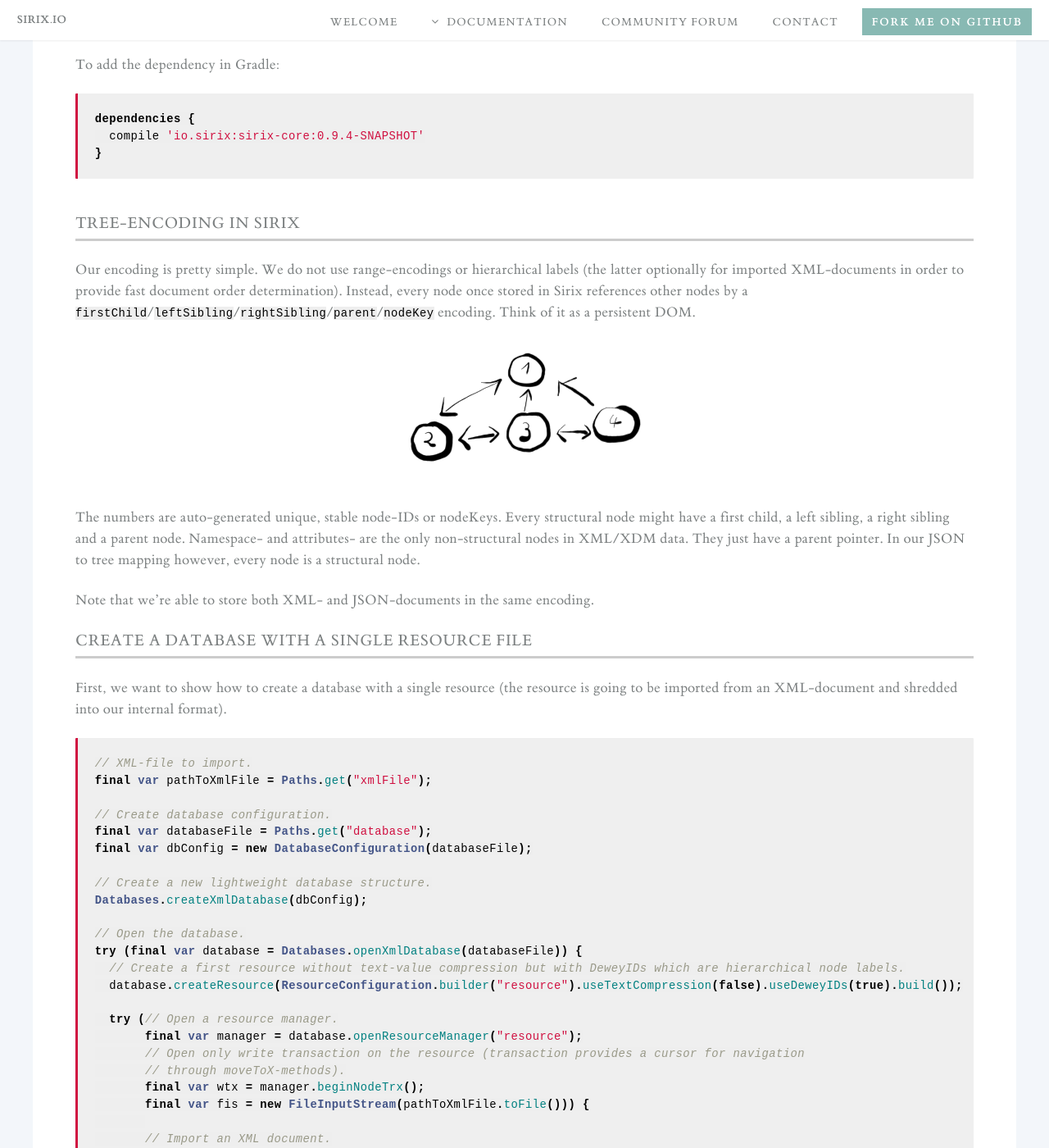
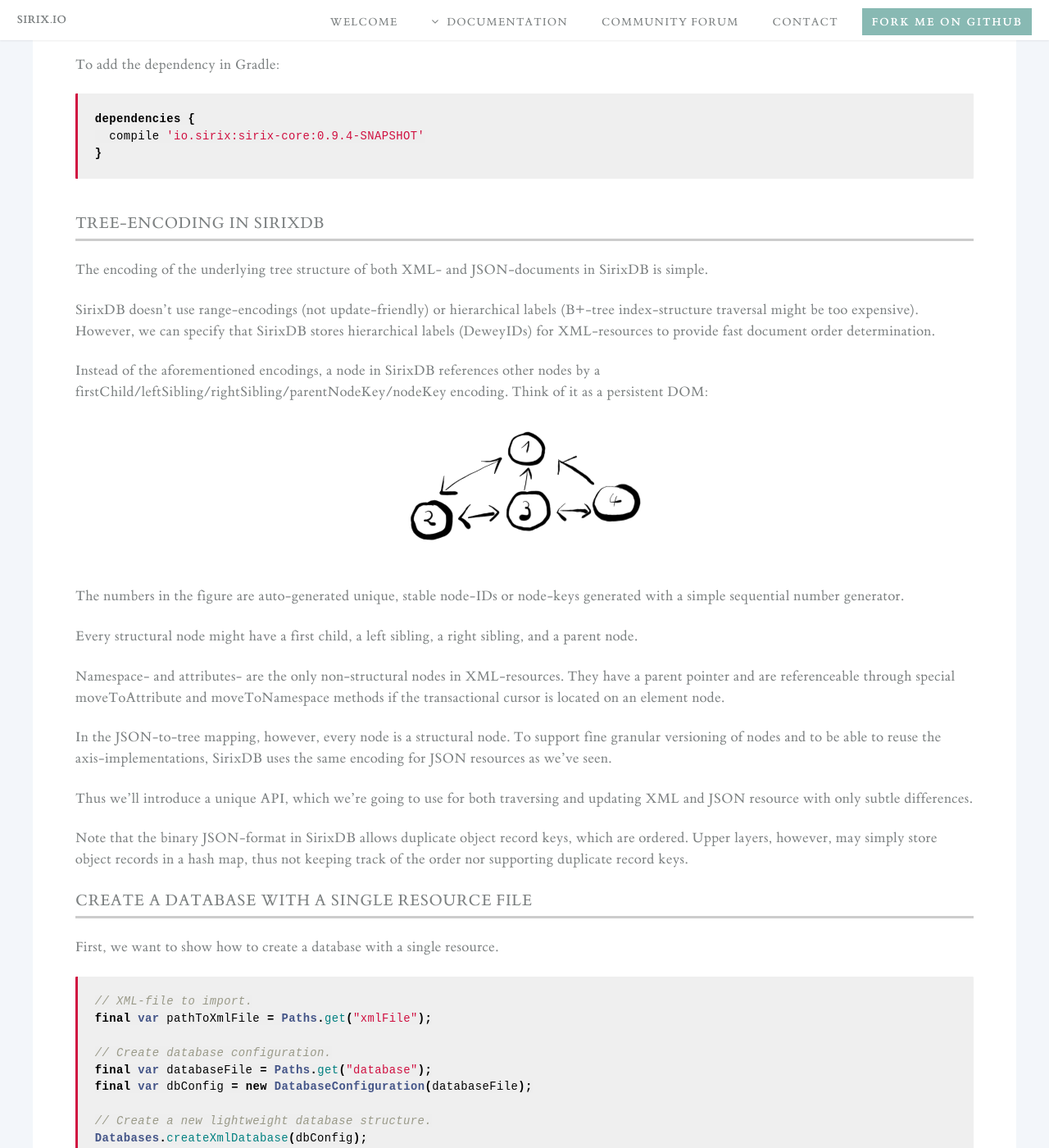
Before and after one commit to sirixdb/sirixdb.github.io, a Jekyll site: the page built from transactional-cursor-api.md, in a window 1280 px wide and 1400 px high, scrolled down 1356 px. Shown: the whole window at 82% size. Built offline with Jekyll 4.4.1, drawn with Linux system fonts in a browser that asks for light colours; our own code applies the rules of GitHub Pages for plain Markdown files; some of the changed text lies outside the part shown.

Commit message:
Update transactional-cursor-api.md

````diff
--- a/transactional-cursor-api.md
+++ b/transactional-cursor-api.md
@@ -5,7 +5,7 @@
 
 ### Maven artifacts
 
-First, you have to get the dependeny on our Sirix core project. At this stage of development please use the latest SNAPSHOT artifacts from the OSS snapshot repository. Just add the following repository section to your POM file:
+First, you have to get the dependeny on our SirixDB core project. At this stage of development please use the latest SNAPSHOT artifacts from the OSS snapshot repository. Just add the following repository section to your POM file:
 
 ```xml
 <repository>
@@ -33,9 +33,9 @@
 }
 ```
 
-However, if you prefer, we just released version 0.9.3 of Sirix in Maven Central.
+However, if you prefer, we just released version 0.9.3 of SirixDB in Maven Central.
 
-Maven artifacts are deployed to the central maven repository (however please use the SNAPSHOT-variants as of now). Currently the following artifacts are available. Make sure that snapshots are getting updated with newer versions in your IDE.
+Maven artifacts are deployed to maven central (however feel free to use the SNAPSHOT-variants as of now). Currently the following artifacts are available. Make sure that snapshots are getting updated with newer versions in your IDE.
 
 Core project:
 
@@ -54,19 +54,31 @@
 }
 ```
 
-### Tree-Encoding in Sirix
-Our encoding is pretty simple. We do not use range-encodings or hierarchical labels (the latter optionally for imported XML-documents in order to provide fast document order determination). Instead, every node once stored in Sirix references other nodes by a `firstChild`/`leftSibling`/`rightSibling`/`parent`/`nodeKey` encoding. Think of it as a persistent DOM.
+### Tree-Encoding in SirixDB
+The encoding of the underlying tree structure of both XML- and JSON-documents in SirixDB is simple.
+
+SirixDB doesn't use range-encodings (not update-friendly) or hierarchical labels (B+-tree index-structure traversal might be too expensive). However, we can specify that SirixDB stores hierarchical labels (DeweyIDs) for XML-resources to provide fast document order determination.
+
+Instead of the aforementioned encodings, a node in SirixDB references other nodes by a firstChild/leftSibling/rightSibling/parentNodeKey/nodeKey encoding. Think of it as a persistent DOM:
 
 <div class="img_container">
 ![encoding](images/encoding.png)
 </div>
 
-The numbers are auto-generated unique, stable node-IDs or nodeKeys. Every structural node might have a first child, a left sibling, a right sibling and a parent node. Namespace- and attributes- are the only non-structural nodes in XML/XDM data. They just have a parent pointer. In our JSON to tree mapping however, every node is a structural node.
+The numbers in the figure are auto-generated unique, stable node-IDs or node-keys generated with a simple sequential number generator.
 
-Note that we're able to store both XML- and JSON-documents in the same encoding.
+Every structural node might have a first child, a left sibling, a right sibling, and a parent node.
+
+Namespace- and attributes- are the only non-structural nodes in XML-resources. They have a parent pointer and are referenceable through special moveToAttribute and moveToNamespace methods if the transactional cursor is located on an element node.
+
+In the JSON-to-tree mapping, however, every node is a structural node. To support fine granular versioning of nodes and to be able to reuse the axis-implementations, SirixDB uses the same encoding for JSON resources as we've seen.
+
+Thus we'll introduce a unique API, which we're going to use for both traversing and updating XML and JSON resource with only subtle differences.
+
+**Note that the binary JSON-format in SirixDB allows duplicate object record keys, which are ordered. Upper layers, however, may simply store object records in a hash map, thus not keeping track of the order nor supporting duplicate record keys.**
 
 ### Create a database with a single resource file
-First, we want to show how to create a database with a single resource (the resource is going to be imported from an XML-document and shredded into our internal format).
+First, we want to show how to create a database with a single resource.
 
 ```java
 // XML-file to import.
@@ -99,6 +117,13 @@
   }
 }
 ```
+The resource is built with text node-compression disabled and so-called DeweyIDs enabled. DeweyIDs are a form of hierarchical node labels for instance used by an XQuery processor to determine quick document-order (preorder).
+
+We specify the differential versioning approach, that SirixDB is going to use to version data-pages. Default is the sliding snapshot algorithm, which is the best option in most cases. However we want to demonstrate the most commonly used builder options.
+
+The revisionsToRestore(int)-method is used in conjunction with the versioning approach. When specifying the differential- or incremental-versioning approach it denotes after how many revisions a new full page snapshot should be serialized. In case we specify the sliding snapshot it is the windows-size. It has no effect when we use full-versioning.
+
+The method buildPathSummary(boolean) specifies if SirixDB should build and automatically keep a summary of all paths up-to-date. We omit other builder options here for brevity as for instance specifying a byte handler pipeline, which is used to serialize/deserialize page-fragments.
 
 In order to import a single JSON file we almost do the same:
 
````
Also changed, not shown: other parts of transactional-cursor-api.md (+7 -1 lines).
